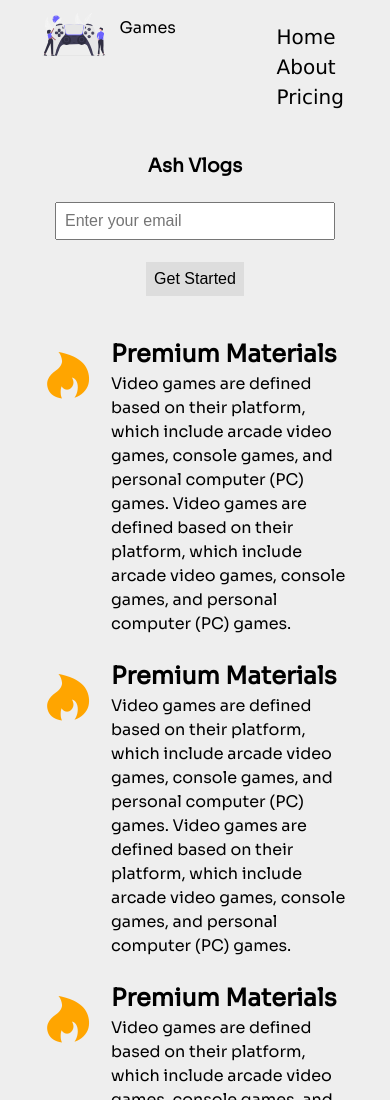
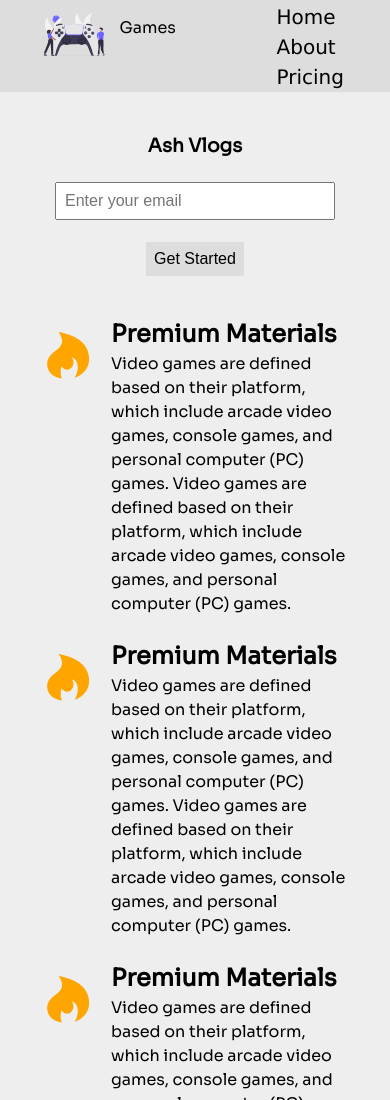
Before and after one commit to asmitagaire00/landing-page, a plain HTML site: page index.html in a window 390 px wide. Shown: the top 1100 px of the page. Drawn offline with Linux system fonts and the light colour scheme.

Commit message:
changed media query for header

```diff
--- a/style.css
+++ b/style.css
@@ -21,6 +21,7 @@ body {
   --color-grey: rgb(214, 205, 205);
   --color-blue: lightblue;
 
+  --margin-xs: 0.2rem;
   --margin-s: 0.8rem;
   --margin-m: 2.2rem;
   --margin-lg: 2.6rem;
@@ -47,7 +48,7 @@ body {
   top: 0px;
   left: 0;
   right: 0;
-  background-color: var(--color-primary);
+  background-color: var(--color-secondary);
 }
 
 .header__logo {
@@ -64,6 +65,7 @@ body {
   padding-left: var(--padding-s);
   padding-top: var(--padding-xs);
   margin-right: var(--margin-s);
+  margin-bottom: var(--margin-m);
 }
 
 .header__name {
@@ -73,13 +75,10 @@ body {
   margin-top: var(--margin-s);
 }
 
-#nav-bar {
-  margin-top: var(--margin-m);
-}
-
 .nav-bar-list {
   list-style: none;
   display: flex;
+  margin-top: var(--margin-m);
 }
 
 .nav-link {
@@ -95,6 +94,7 @@ body {
 @media screen and (max-width: 600px) {
   .nav-bar-list {
     flex-direction: column;
+    margin-top: var(--margin-xs);
   }
 
   #header-img {
```
